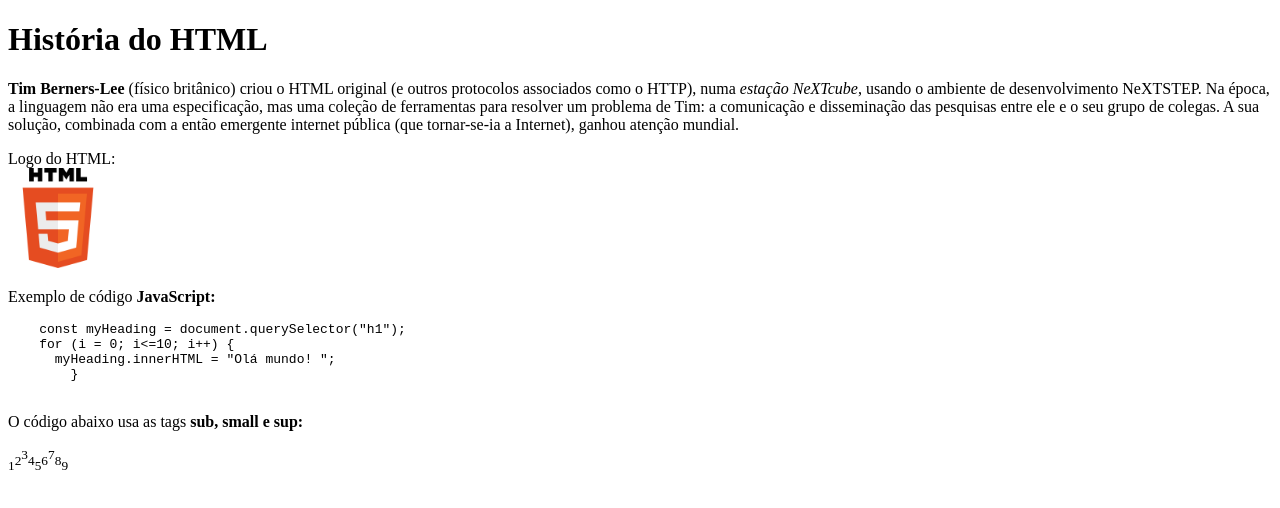
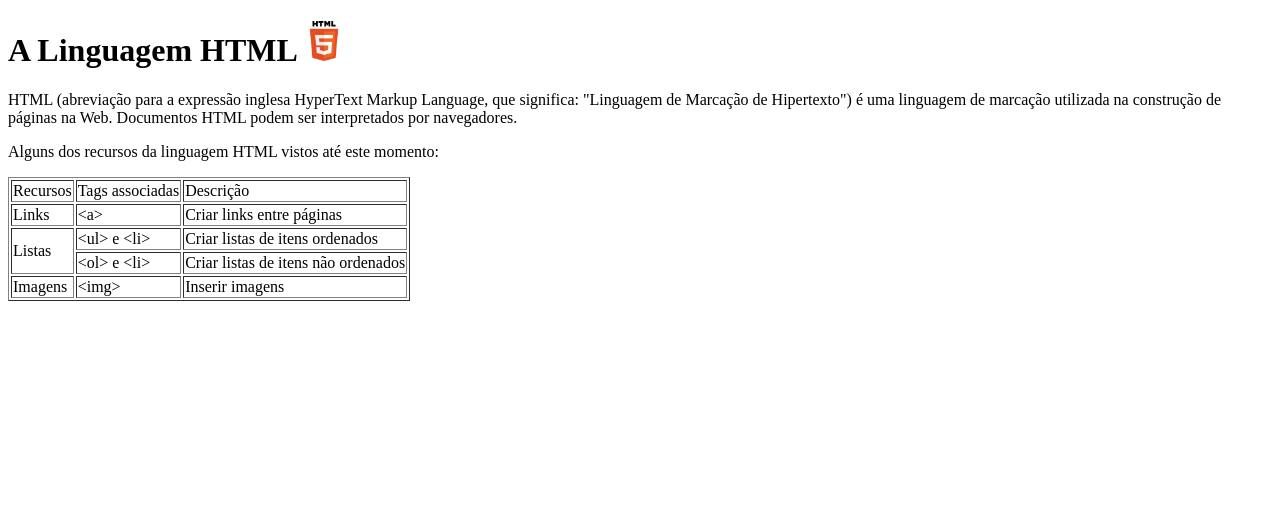
Before and after one commit to HenderFerreira/WebAcademy, a plain HTML site: page WACAD001-HTML/html2/index.html in a window 1280 px wide. Drawn offline with Linux system fonts and the light colour scheme.

Commit message:
Finalização pagina 2 - fundamentos de html

```diff
--- a/WACAD001-HTML/html2/index.html
+++ b/WACAD001-HTML/html2/index.html
@@ -3,43 +3,90 @@
 <head>
     <meta charset="UTF-8">
     <meta name="viewport" content="width=device-width, initial-scale=1.0">
-    <title>Document</title>
+    <title>Minha segunda página</title>
 </head>
 <body>
 
-    <h1> História do HTML</h1>
+    <h1> A Linguagem HTML <img src="logo_html5.png" alt="Logo html 5" width="40px"/> </h1>
 
     <p>
-      <b>Tim Berners-Lee</b> (físico britânico) criou o HTML original (e outros protocolos associados como o HTTP),
-    numa <i>estação NeXTcube</i>, usando o ambiente de desenvolvimento NeXTSTEP. Na época, a linguagem não era uma
-    especificação, mas uma coleção de ferramentas para resolver um problema de Tim: a comunicação e
-    disseminação das pesquisas entre ele e o seu grupo de colegas. A sua solução, combinada com a então emergente
-    internet pública (que tornar-se-ia a Internet), ganhou atenção mundial.
+
+    HTML (abreviação para a expressão inglesa HyperText Markup Language, que significa: "Linguagem de Marcação
+    de Hipertexto") é uma linguagem de marcação utilizada na construção de páginas na Web. Documentos HTML
+    podem ser interpretados por navegadores.
+
     </p>
 
     <p>
-    Logo do HTML:<br/>
-    <img src="logo_html5.png" alt="Logo html 5" width="100px"/>
+
+      Alguns dos recursos da linguagem HTML vistos até este momento:
+
     </p>
 
-     <p>
-    Exemplo de código <b>JavaScript:</b><br/>
-    </p>
+    <table border="1">
 
-    <pre>
-    const myHeading = document.querySelector("h1");
-    for (i = 0; i<=10; i++) {
-      myHeading.innerHTML = "Olá mundo! ";
-        }
-    </pre>
+      <tr>
 
-    <p>
-    O código abaixo usa as tags <b>sub, small e sup:</b>
-    </p>
+        <td>
+          Recursos
+        </td>
+        <td>
+          Tags associadas
+        </td>
+        <td>
+          Descrição
+        </td>
 
-    <p>
-    <sub>1</sub><small>2</small><sup>3</sup><small>4</small><sub>5</sub><small>6</small><sup>7</sup><small>8</small><sub>9</sub>
-    </p>
+
+      </tr>
+         <td>
+          Links
+        </td>
+        <td>
+          &lt;a&gt;
+        </td>
+        <td>
+          Criar links entre páginas
+        </td>
+      <tr>
+         <td rowspan="2">
+          Listas
+        </td>
+        <td>
+          &lt;ul&gt; e &lt;li&gt;
+        </td>
+        <td>
+          Criar listas de itens ordenados
+        </td>
+      </tr>
+
+      <tr>
+
+        <td>
+          &lt;ol&gt; e &lt;li&gt;
+        </td>
+        <td>
+          Criar listas de itens não ordenados
+        </td>
+      </tr>
+
+      <tr>
+         <td>
+          Imagens
+        </td>
+        <td>
+          &lt;img&gt;
+        </td>
+        <td>
+          Inserir imagens
+        </td>
+      </tr>
+
+
+    </table>
+
+
+
 
     </body>
 </html>
```
